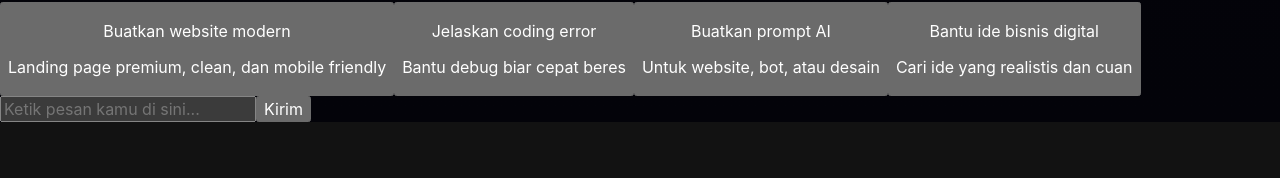
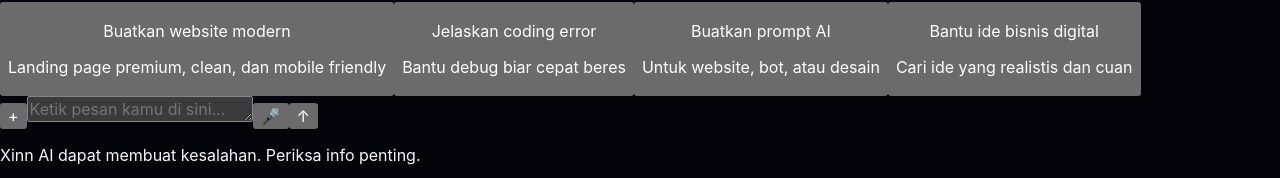
Before and after one commit to corleonev975-crypto/AII, a Next.js app: page / in a window 1280 px wide. Shown: the part 1373-1551 px from the top of the page. Before the commit the page ends 1495 px from the top, so only its background shows below. Built offline with nearby package versions, Linux system fonts and the light colour scheme.

Commit message:
Update ChatInput.tsx

```diff
--- a/components/ChatInput.tsx
+++ b/components/ChatInput.tsx
@@ -17,25 +17,50 @@
   };
 
   return (
-    <div className="fixed bottom-0 left-0 right-0 bg-black/80 backdrop-blur p-3 border-t border-white/10">
-      <div className="max-w-3xl mx-auto flex gap-2">
+    <div className="fixed bottom-0 left-0 right-0 z-30 border-t border-white/5 bg-[#0a0a0f]/80 px-3 py-4 backdrop-blur-xl">
+      <div className="mx-auto max-w-4xl">
+        <div className="flex items-end gap-2 rounded-[28px] border border-white/10 bg-white/[0.04] p-2 shadow-[0_0_40px_rgba(124,58,237,0.10)]">
+          <button
+            type="button"
+            className="flex h-12 w-12 shrink-0 items-center justify-center rounded-full bg-[#7c3aed] text-2xl text-white"
+          >
+            +
+          </button>
 
-        <input
+          <textarea
             value={text}
             onChange={(e) => setText(e.target.value)}
             placeholder="Ketik pesan kamu di sini..."
-          className="flex-1 bg-white/5 border border-white/10 rounded-full px-4 py-3 text-white outline-none"
+            rows={1}
             disabled={disabled}
+            className="max-h-40 min-h-[48px] flex-1 resize-none bg-transparent px-2 py-3 text-white outline-none placeholder:text-white/35"
+            onKeyDown={(e) => {
+              if (e.key === "Enter" && !e.shiftKey) {
+                e.preventDefault();
+                handleSend();
+              }
+            }}
           />
+
+          <button
+            type="button"
+            className="flex h-11 w-11 shrink-0 items-center justify-center rounded-full bg-white/5 text-lg text-white"
+          >
+            🎤
+          </button>
 
           <button
             onClick={handleSend}
             disabled={disabled}
-          className="bg-purple-600 px-5 rounded-full text-white"
+            className="flex h-12 w-12 shrink-0 items-center justify-center rounded-full bg-[#7c3aed] text-lg text-white disabled:opacity-50"
           >
-          Kirim
+            ↑
           </button>
+        </div>
 
+        <p className="mt-3 text-center text-xs text-white/35">
+          Xinn AI dapat membuat kesalahan. Periksa info penting.
+        </p>
       </div>
     </div>
   );
```
Lines whose indentation alone changed are shown as unchanged.
